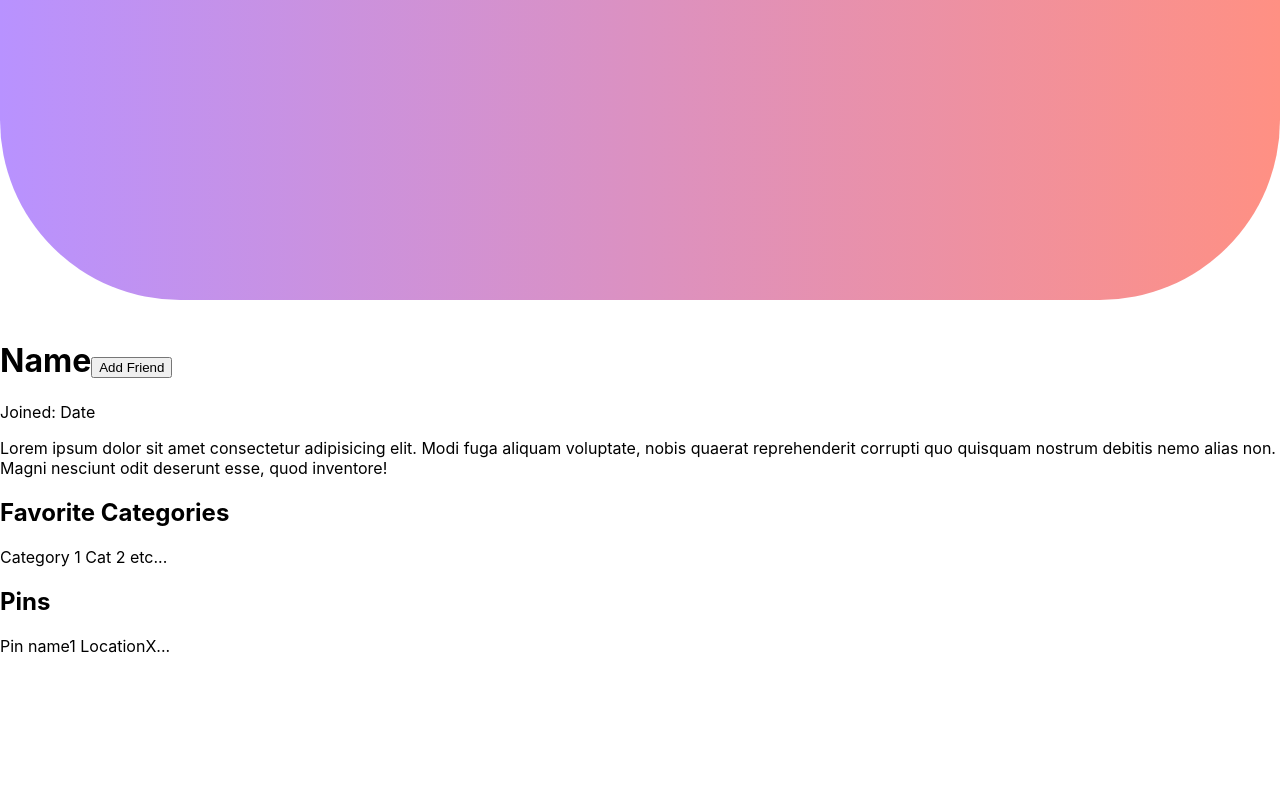
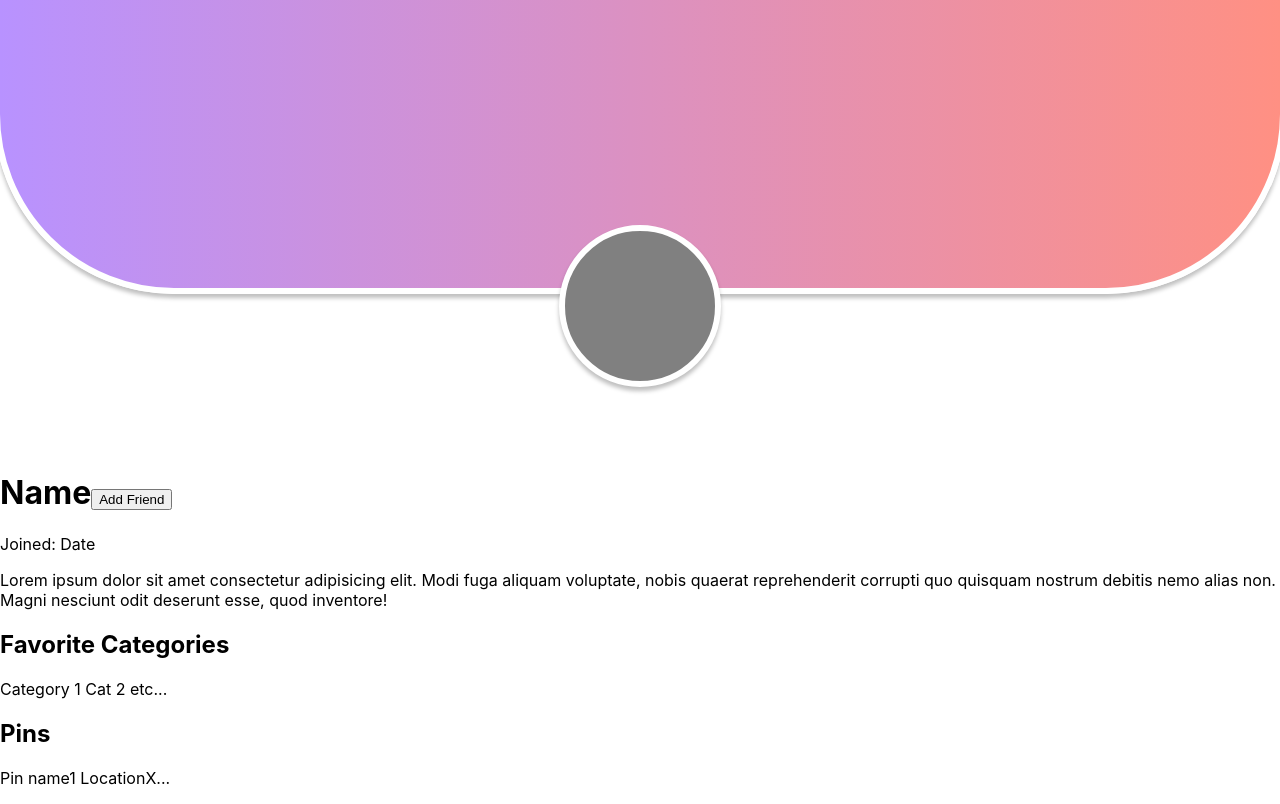
Before and after one commit to dobrywieczorek/where-have-i-been, a React (Create React App) app in the folder react-whib/: page / in a window 1280 px wide. Built offline with nearby package versions, Linux system fonts and the light colour scheme.

Commit message:
profile changes milestone 1

```diff
--- a/react-whib/src/css/UserProfile.css
+++ b/react-whib/src/css/UserProfile.css
@@ -1,10 +1,35 @@
 .profile-bg{
-    width: 100%;
+    width: calc(12px + 100%)/*450px*/;
     height: 300px;
     background: rgb(184,146,255);
     background: linear-gradient(90deg, rgba(184,146,255,1) 0%, rgba(255,144,131,1) 100%);
+    /*border-radius: 0 0 50% 50%;*/
     border-radius: 0 0 180px 180px;
+    border: 6px solid white;
+    overflow-x: hidden;
+    box-shadow: 0 4px 4px rgba(0, 0, 0, 0.25);
+    box-sizing: border-box;
+    position:relative;
+    top:-6px;
+    left: -6px;
 }
+
+.profile-img{
+    width:150px;
+    height:150px;
+    background-color: gray;
+    border: 6px solid white;
+    border-radius: 50%;
+    margin: auto;
+    position: relative;
+    top: -75px;
+    box-shadow: 0 4px 4px rgba(0, 0, 0, 0.25);
+}
+.topContainer{
+    overflow-x: hidden;
+    margin-bottom: -10px;
+}
+
 .profile-name{
     display: inline-block;
 }
```
